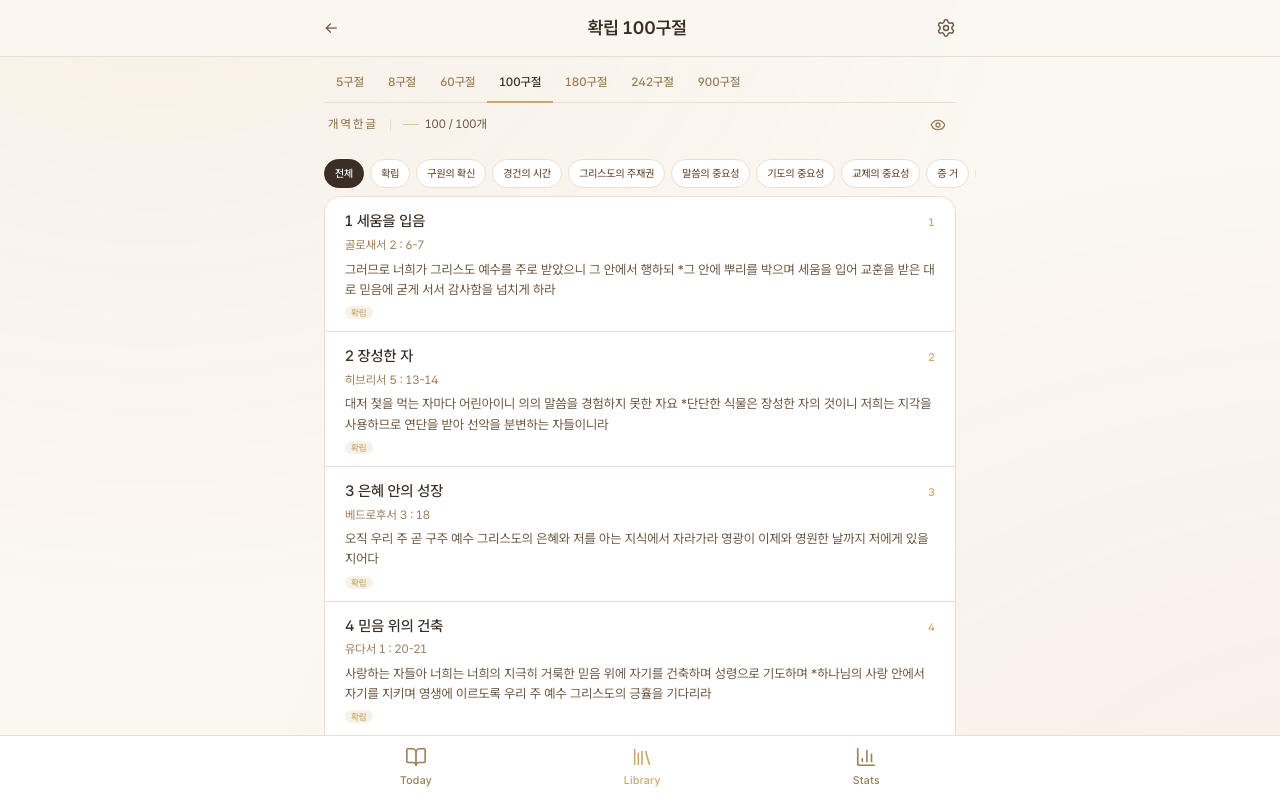
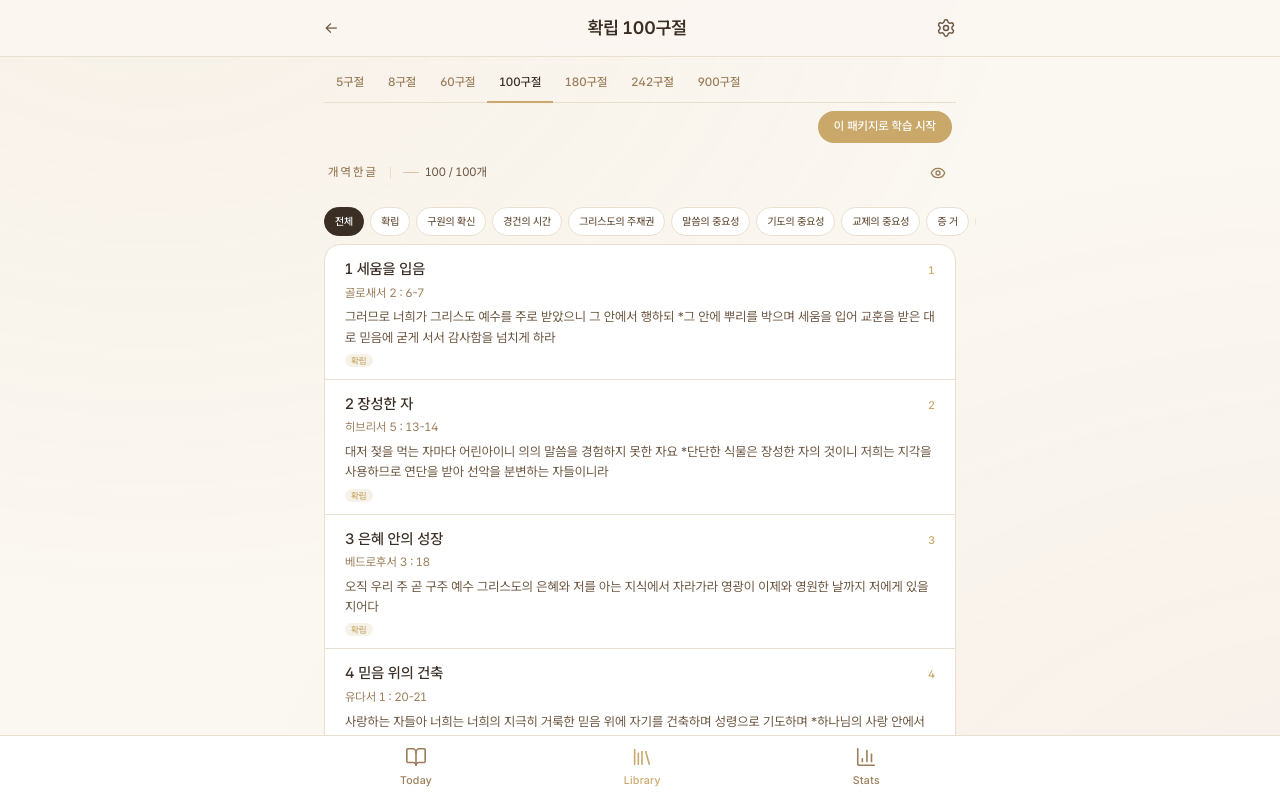
Before and after one commit to essohn/memscripture, a SvelteKit app: page /library/100_krv in a window 1280 px wide. Shown: the top 798 px of the page. Built offline with nearby package versions, Linux system fonts and the light colour scheme.

Commit message:
feat(library): add 'this package as active' button + banner

```diff
--- a/src/routes/library/[packageId]/+page.svelte
+++ b/src/routes/library/[packageId]/+page.svelte
@@ -10,6 +10,7 @@
 	import { level1Groups, level2GroupsInSeries, filterVerses } from '$lib/db/verses';
 	import { recordPackageView } from '$lib/db/recent';
 	import { getShowVerseTextInList, setShowVerseTextInList } from '$lib/db/viewOptions';
+	import { getActivePackageId, setActivePackage } from '$lib/db/activePackage';
 	import type { PageData } from './$types';
 
 	let { data }: { data: PageData } = $props();
@@ -17,6 +18,8 @@
 	const packageId = $derived(page.params.packageId!);
 
 	let showVerseText = $state(true);
+	let activePackageId: string | null = $state(null);
+	let bannerVisible = $state(false);
 
 	// Side effects: load preference + record recent view
 	$effect(() => {
@@ -28,6 +31,9 @@
 				if (active) showVerseText = v;
 			})
 			.catch(() => {});
+		(async () => {
+			activePackageId = await getActivePackageId();
+		})().catch(() => {});
 		return () => {
 			active = false;
 		};
@@ -81,12 +87,58 @@
 		showVerseText = !showVerseText;
 		setShowVerseTextInList(showVerseText).catch(() => {});
 	}
+
+	async function activatePackage() {
+		await setActivePackage(packageId);
+		activePackageId = packageId;
+		bannerVisible = true;
+		// auto-dismiss after 3s
+		setTimeout(() => {
+			bannerVisible = false;
+		}, 3000);
+	}
 </script>
 
 <Header title={data.pkg.name} onBack={() => goto('/library')} />
 
 <main class="mx-auto max-w-2xl px-5 pb-8 pt-2">
 	<PackageTabStrip packages={data.allPackages} currentId={packageId} />
+
+	<div class="mb-4 flex items-center justify-between gap-2 px-1">
+		<div class="text-[12px] text-[var(--color-text-secondary)]">
+			{#if activePackageId === packageId}
+				<span
+					class="inline-flex items-center gap-1.5 rounded-full bg-[var(--color-accent-soft)] px-3 py-1 text-[11px] font-medium uppercase tracking-[0.16em] text-[var(--color-accent)]"
+				>
+					학습 중
+				</span>
+			{/if}
+		</div>
+		{#if activePackageId !== packageId}
+			<button
+				type="button"
+				onclick={activatePackage}
+				class="inline-flex items-center rounded-full bg-[var(--color-accent)] px-4 py-1.5 text-[12px] font-medium text-white transition-opacity hover:opacity-90"
+			>
+				이 패키지로 학습 시작
+			</button>
+		{/if}
+	</div>
+
+	{#if bannerVisible}
+		<div
+			role="status"
+			class="mb-4 flex items-center justify-between gap-3 rounded-2xl border border-[var(--color-accent)]/30 bg-[var(--color-accent-soft)] px-4 py-3 text-[13px] text-[var(--color-text)]"
+		>
+			<span>활성 패키지로 설정되었어요.</span>
+			<a
+				href="/today"
+				class="rounded-full bg-[var(--color-accent)] px-3 py-1 text-[12px] font-medium text-white hover:opacity-90"
+			>
+				오늘의 큐 →
+			</a>
+		</div>
+	{/if}
 
 	<div class="mb-3 flex items-center gap-3 px-1 text-[12px] text-[var(--color-text-secondary)]">
 		<span class="font-medium uppercase tracking-[0.18em] text-[var(--color-text-tertiary)]">
```
